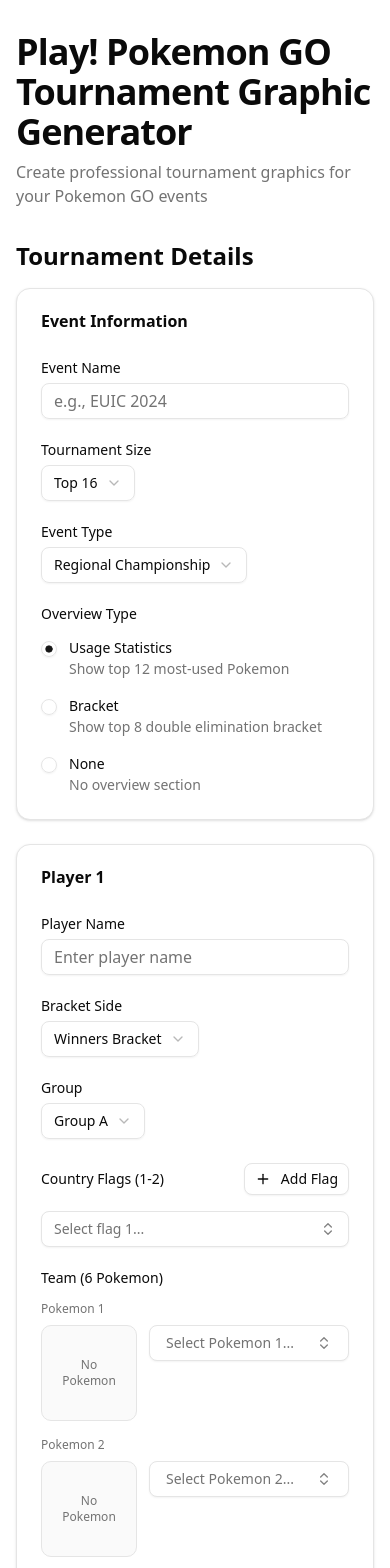
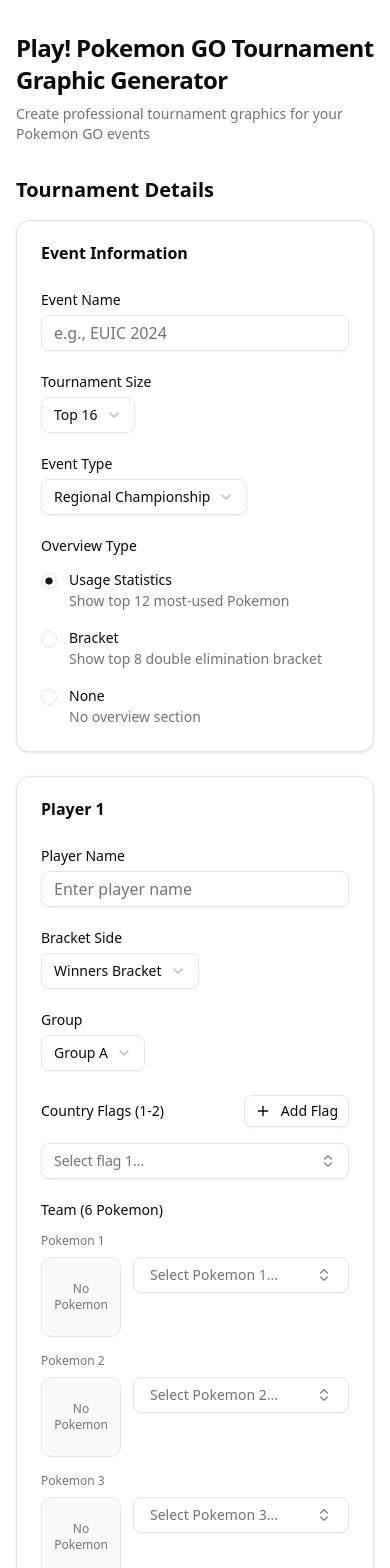
Before and after one commit to DeveloperKhan/play-graphic-tool, a Next.js app: page / in a window 390 px wide. Shown: the top 1568 px of the page. Built offline with nearby package versions, Linux system fonts and the light colour scheme.

Commit message:
Fix responsiveness on form component

```diff
--- a/app/page.tsx
+++ b/app/page.tsx
@@ -9,20 +9,20 @@ export default function Home() {
 
   return (
     <div className="min-h-screen bg-background">
-      <div className="container mx-auto py-8 px-4">
+      <div className="container mx-auto py-8 px-4 max-w-7xl">
         <div className="mb-8">
-          <h1 className="text-4xl font-bold tracking-tight">
+          <h1 className="text-2xl sm:text-3xl lg:text-4xl font-bold tracking-tight">
             Play! Pokemon GO Tournament Graphic Generator
           </h1>
-          <p className="text-muted-foreground mt-2">
+          <p className="text-muted-foreground mt-2 text-sm sm:text-base">
             Create professional tournament graphics for your Pokemon GO events
           </p>
         </div>
 
-        <div className="grid grid-cols-1 lg:grid-cols-2 gap-8">
+        <div className="grid grid-cols-1 xl:grid-cols-2 gap-8 min-w-0">
           {/* Form Section */}
-          <div className="space-y-4">
-            <h2 className="text-2xl font-semibold">Tournament Details</h2>
+          <div className="space-y-4 min-w-0">
+            <h2 className="text-xl sm:text-2xl font-semibold">Tournament Details</h2>
             <TournamentForm
               playerCount={16}
               onFormChange={(data) => setTournamentData(data)}
@@ -30,15 +30,15 @@ export default function Home() {
           </div>
 
           {/* Preview Section (placeholder for now) */}
-          <div className="space-y-4">
-            <h2 className="text-2xl font-semibold">Preview</h2>
+          <div className="space-y-4 min-w-0">
+            <h2 className="text-xl sm:text-2xl font-semibold">Preview</h2>
             <div className="border rounded-lg p-8 bg-muted/50 min-h-150 flex items-center justify-center">
-              <p className="text-muted-foreground">
+              <p className="text-muted-foreground text-sm sm:text-base">
                 Graphic preview will appear here
               </p>
             </div>
             {tournamentData && (
-              <div className="text-xs text-muted-foreground">
+              <div className="text-xs text-muted-foreground space-y-1">
                 <p>Event: {tournamentData.eventName || "Not set"}</p>
                 <p>Type: {tournamentData.eventType}</p>
                 <p>Overview: {tournamentData.overviewType}</p>
--- a/components/form/event-info-section.tsx
+++ b/components/form/event-info-section.tsx
@@ -33,11 +33,11 @@ export function EventInfoSection({ form }: EventInfoSectionProps) {
   const showBracketReset = overviewType === "Bracket";
 
   return (
-    <Card>
+    <Card className="min-w-0 overflow-hidden">
       <CardHeader>
         <CardTitle>Event Information</CardTitle>
       </CardHeader>
-      <CardContent className="space-y-6">
+      <CardContent className="space-y-6 min-w-0">
         {/* Event Name */}
         <FormField
           control={form.control}
--- a/components/form/flag-selector.tsx
+++ b/components/form/flag-selector.tsx
@@ -41,15 +41,15 @@ export function FlagSelector({
           variant="outline"
           role="combobox"
           aria-expanded={open}
-          className="w-full justify-between"
+          className="w-full justify-between min-w-0"
         >
           {value && FlagComponent ? (
-            <div className="flex items-center gap-2">
-              <FlagComponent className="h-4 w-6 rounded-sm" />
-              <span>{getCountryName(value)}</span>
+            <div className="flex items-center gap-2 min-w-0">
+              <FlagComponent className="h-4 w-6 rounded-sm shrink-0" />
+              <span className="truncate">{getCountryName(value)}</span>
             </div>
           ) : (
-            <span className="text-muted-foreground">{placeholder}</span>
+            <span className="text-muted-foreground truncate">{placeholder}</span>
           )}
           <ChevronsUpDown className="ml-2 h-4 w-4 shrink-0 opacity-50" />
         </Button>
--- a/components/form/player-input-section.tsx
+++ b/components/form/player-input-section.tsx
@@ -89,11 +89,11 @@ export function PlayerInputSection({
   };
 
   return (
-    <Card>
+    <Card className="min-w-0 overflow-hidden">
       <CardHeader>
         <CardTitle>Player {playerNumber}</CardTitle>
       </CardHeader>
-      <CardContent className="space-y-6">
+      <CardContent className="space-y-6 min-w-0">
         {/* Player Name */}
         <FormField
           control={form.control}
@@ -228,12 +228,12 @@ export function PlayerInputSection({
             )}
           </div>
           {flags.map((_, index) => (
-            <div key={index} className="flex items-start gap-2">
+            <div key={index} className="flex items-start gap-2 min-w-0">
               <FormField
                 control={form.control}
                 name={`players.${playerId}.flags.${index}`}
                 render={({ field }) => (
-                  <FormItem className="flex-1">
+                  <FormItem className="flex-1 min-w-0">
                     <FormControl>
                       <FlagSelector
                         value={field.value}
--- a/components/form/pokemon-combobox.tsx
+++ b/components/form/pokemon-combobox.tsx
@@ -67,9 +67,9 @@ export function PokemonCombobox({
   };
 
   return (
-    <div className="flex gap-3">
+    <div className="flex gap-3 min-w-0">
       {/* Pokemon Image - Left Side */}
-      <div className="shrink-0 w-24 h-24 border rounded-lg bg-muted/50 flex items-center justify-center overflow-hidden p-2">
+      <div className="shrink-0 w-20 h-20 sm:w-24 sm:h-24 border rounded-lg bg-muted/50 flex items-center justify-center overflow-hidden p-2">
         {selectedPokemon ? (
           <Image
             src={getPokemonSpriteBySid(selectedPokemon.sid)}
@@ -89,21 +89,21 @@ export function PokemonCombobox({
       </div>
 
       {/* Pokemon Selector and Shadow Toggle - Right Side */}
-      <div className="flex-1 space-y-2">
+      <div className="flex-1 min-w-0 space-y-2">
         <Popover open={open} onOpenChange={setOpen}>
           <PopoverTrigger asChild>
             <Button
               variant="outline"
               role="combobox"
               aria-expanded={open}
-              className="w-full justify-between"
+              className="w-full justify-between min-w-0"
             >
               {selectedPokemon ? (
-                <span>{selectedPokemon.speciesName}</span>
+                <span className="truncate">{selectedPokemon.speciesName}</span>
               ) : (
-                <span className="text-muted-foreground">{placeholder}</span>
+                <span className="text-muted-foreground truncate">{placeholder}</span>
               )}
-              <div className="flex items-center gap-1">
+              <div className="flex items-center gap-1 shrink-0 ml-2">
                 {value && (
                   <X
                     className="h-4 w-4 shrink-0 opacity-50 hover:opacity-100"
--- a/components/form/team-input.tsx
+++ b/components/form/team-input.tsx
@@ -21,14 +21,14 @@ export function TeamInput({ form, playerId }: TeamInputProps) {
   return (
     <div className="space-y-4">
       <FormLabel>Team (6 Pokemon)</FormLabel>
-      <div className="grid grid-cols-1 md:grid-cols-2 gap-4">
+      <div className="grid grid-cols-1 lg:grid-cols-2 gap-4">
         {Array.from({ length: 6 }).map((_, index) => (
           <FormField
             key={index}
             control={form.control}
             name={`players.${playerId}.team.${index}.id`}
             render={({ field }) => (
-              <FormItem>
+              <FormItem className="min-w-0">
                 <FormLabel className="text-xs text-muted-foreground">
                   Pokemon {index + 1}
                 </FormLabel>
--- a/components/form/tournament-form.tsx
+++ b/components/form/tournament-form.tsx
@@ -88,12 +88,12 @@ export function TournamentForm({
 
   return (
     <Form {...form}>
-      <form className="space-y-6">
+      <form className="space-y-6 min-w-0">
         {/* Event Info */}
         <EventInfoSection form={form} />
 
         {/* All Players - Simple List */}
-        <div className="space-y-4">
+        <div className="space-y-4 min-w-0">
           {playerOrder.map((playerId, index) => (
             <PlayerInputSection
               key={playerId}
```
Also changed, not shown: 1 other file (tests, documents, lock files or other folders).
